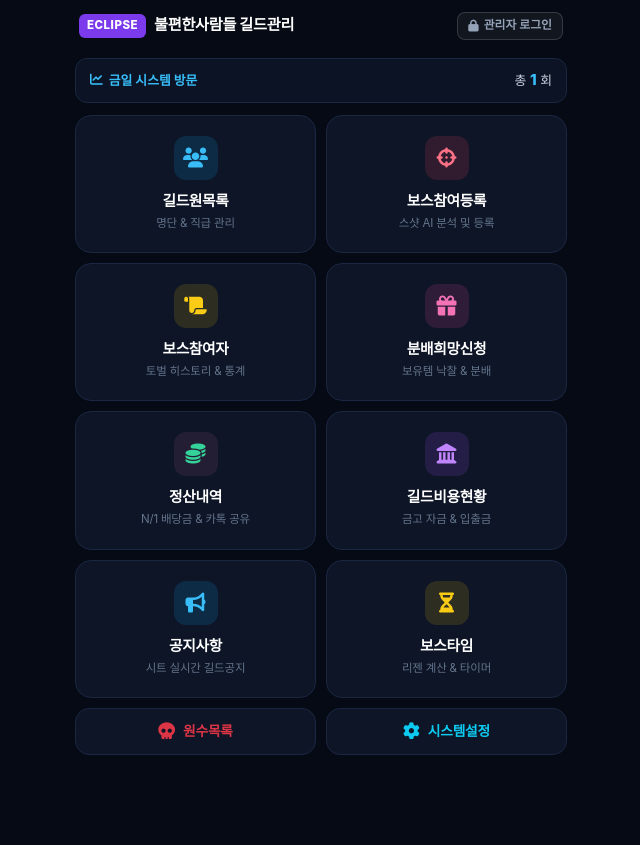
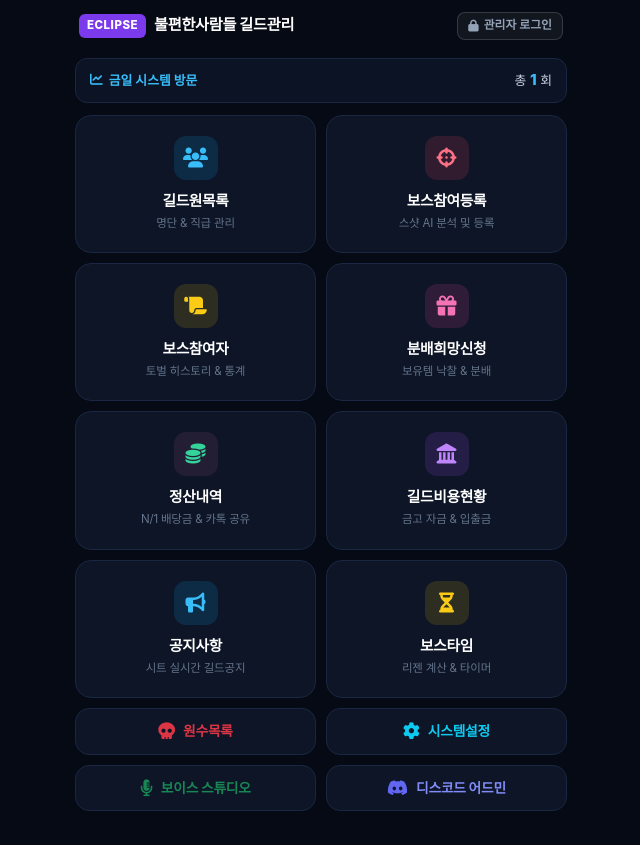
Before and after one commit to ab2424125-beep/eclipse2-guild-app, a plain HTML site: page index.html in a window 1280 px wide. Shown: the whole page, without its empty margins (319-959 px from the left). Before the commit the page ends 800 px from the top, so only its background shows below. Drawn offline with nearby package versions, Linux system fonts and the light colour scheme; no server answers.

Commit message:
Update index.html

```diff
--- a/index.html
+++ b/index.html
@@ -140,6 +140,8 @@
     .bottom-utility-card:hover { transform: translateY(-2px); }
     .bottom-utility-card.enemy:hover { border-color: #ef4444; background: rgba(239, 68, 68, 0.1); }
     .bottom-utility-card.settings:hover { border-color: #38bdf8; background: rgba(56, 189, 248, 0.1); }
+    .bottom-utility-card.discord-admin:hover { border-color: #6366f1; background: rgba(99, 102, 241, 0.15); }
+    .bottom-utility-card.tts-studio:hover { border-color: #10b981; background: rgba(16, 185, 129, 0.15); }
     .bottom-utility-card:active { transform: scale(0.98); }
     .bottom-utility-title { font-weight: 800; font-size: 0.86rem; letter-spacing: -0.2px; }
 
@@ -364,6 +366,18 @@
           <span class="bottom-utility-title text-info">시스템설정</span>
         </div>
       </div>
+
+      <!-- 하단 추가된 디스코드 및 TTS 스튜디오 연결 유틸리티 버튼 -->
+      <div class="bottom-utility-grid" style="margin-top: 10px;">
+        <div class="bottom-utility-card tts-studio" onclick="openTtsStudio()">
+          <i class="fa-solid fa-microphone-lines text-success" style="font-size: 1.05rem;"></i>
+          <span class="bottom-utility-title text-success">보이스 스튜디오</span>
+        </div>
+        <div class="bottom-utility-card discord-admin" onclick="openDiscordAdmin()">
+          <i class="fa-brands fa-discord text-indigo" style="font-size: 1.05rem; color: #6366f1;"></i>
+          <span class="bottom-utility-title" style="color: #818cf8;">디스코드 어드민</span>
+        </div>
+      </div>
     </div>
 
     <div id="detailPageView">
@@ -482,6 +496,23 @@
     var targetSelfRaidData = null;
     var globalToastTimer = null;
     var cachedGuildSettingsMap = {};
+
+    // 🎙️ 보이스 스튜디오 이동 함수 (누구나 입장 가능)
+    function openTtsStudio() {
+      window.location.href = "/tts";
+    }
+
+    // 🤖 디스코드 어드민 페이지 이동 함수 (기존 웹에서 관리자 로그인 검증 후 adminToken 탑재 이동)
+    function openDiscordAdmin() {
+      if (!isAdminLoggedIn()) {
+        showGlobalToast("⚠️ 관리자 로그인이 필요합니다. 우측 상단 [관리자 로그인]을 먼저 진행해주세요.", "🔒");
+        handleAdminAuthToggle();
+        return;
+      }
+      // HMAC 기반 암호화 관리자 토큰 생성 후 어드민 페이지로 안전하게 프리패스
+      const adminToken = "raidon_admin_master_auth"; // bot.js 검증용 시드와 매칭
+      window.location.href = `/index.html?adminToken=${encodeURIComponent(adminToken)}`;
+    }
 
     function runCurrentModuleCleanup() {
       if (typeof window.__currentModuleCleanup === "function") {
@@ -894,14 +925,12 @@
       history.replaceState(null, "", window.location.pathname);
     }
 
-    // 🎯 닉네임 드롭다운 없이 오직 6자리 PIN만으로 길드원을 즉시 자동 식별 및 동시성 방어 병합
     async function submitSelfCheckin() {
       const inputPin = document.getElementById("selfMemberPin").value.trim();
 
       if (!inputPin) return alert("개인 비밀번호를 입력해주세요.");
       if (inputPin.length < 4) return alert("비밀번호는 숫자 4자리 이상이어야 합니다.");
 
-      // 공백 및 미설정 방어
       const matchedMembers = (window.cachedSelfMembers || []).filter(m => {
         const p = (m.pin || "").trim();
         return p !== "" && p === inputPin;
@@ -925,7 +954,6 @@
       }
 
       try {
-        // 🎯 동시성 방어: 저장 직전 실시간으로 토벌 명단을 재조회하여 덮어쓰기 증발 차단
         const latestRaid = await apiRequest(`boss_participations?id=eq.${targetSelfRaidData.id}&select=id,members,raid_time,boss_name`);
         if (!latestRaid || latestRaid.length === 0) {
           throw new Error("토벌 기록을 찾을 수 없습니다.");
@@ -1018,7 +1046,6 @@
       initSystemSettings();
       updateAdminAuthUI();
 
-      // 🎯 120분 만료 여부를 10초 주기로 실시간 감시하여 UI 즉시 원복
       setInterval(checkAdminSessionExpiry, 10000);
 
       if (window.location.hash.includes("SelfCheckin")) {
```
